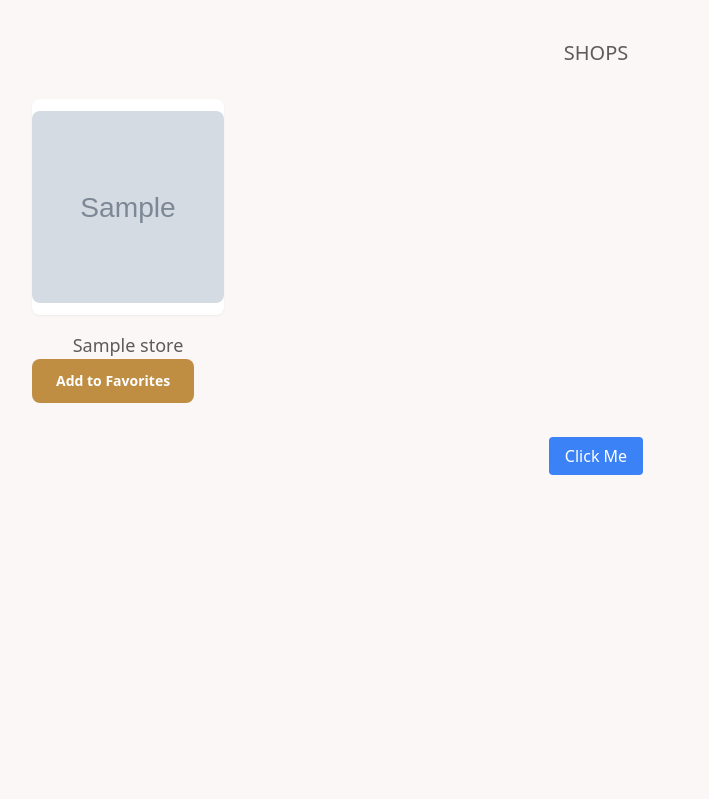
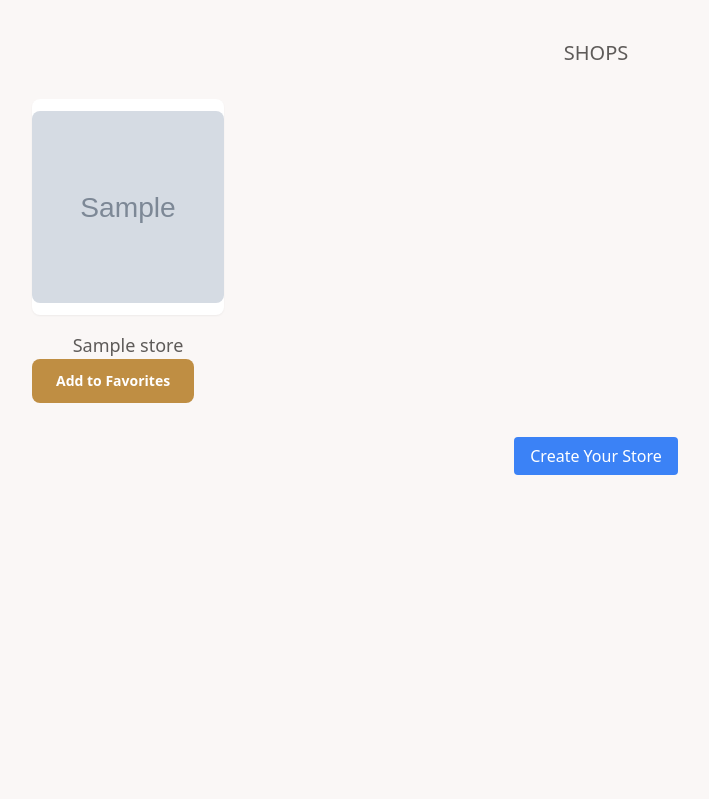
Before and after one commit to SushantAdh07/lugacious, a Laravel app: page /home in a window 1280 px wide. Shown: the part 109-908 px from the top of the page, without its empty margins (44-753 px from the left). Run offline with Laravel 12, Linux system fonts and the light colour scheme; tables that the repository leaves empty hold one stand-in row (values such as "Sample post"); grey boxes marked "Sample" are stand-in pictures; style sheets or scripts are compiled from the project's sources; some web fonts are replaced.

Commit message:
minor changes on auth

```diff
--- a/resources/views/frontend/Body/hero.blade.php
+++ b/resources/views/frontend/Body/hero.blade.php
@@ -23,7 +23,8 @@
                             <!-- Name -->
                             <p class="mt-4 text-lg font-bayon text-[#5E5B59] text-center">
                                 {{ $store->store_name }}</p>
-                            <button class="bg-[#BF8E43] font-bold rounded-lg text-white px-6 py-3 text-sm">Add to
+                            <button class="bg-[#BF8E43] font-bold rounded-lg text-white px-6 py-3 text-sm">Add
+                                to
                                 Favorites</button>
                         </a>
                     </div>
@@ -35,7 +36,7 @@
 
         <div class="mt-10">
             <a href="{{ route('new-store') }}" class="bg-blue-500 text-white py-2 px-4 rounded hover:bg-blue-600">
-                Click Me
+                Create Your Store
             </a>
         </div>
     </div>
--- a/routes/web.php
+++ b/routes/web.php
@@ -26,9 +26,8 @@ Route::controller(HomeController::class)->group(function(){
 
 Route::controller(StoreController::class)->group(function(){
     Route::get('/store/{id}', 'storeDetails')->name('store-details');
-    Route::get('/create-store', 'newStore')->name('new-store');
+    Route::get('/create-store', 'newStore')->name('new-store')->middleware('auth');
     Route::post('/store/create', 'createStore')->name('create-store');
 });
 
-
 require __DIR__.'/auth.php';
```
